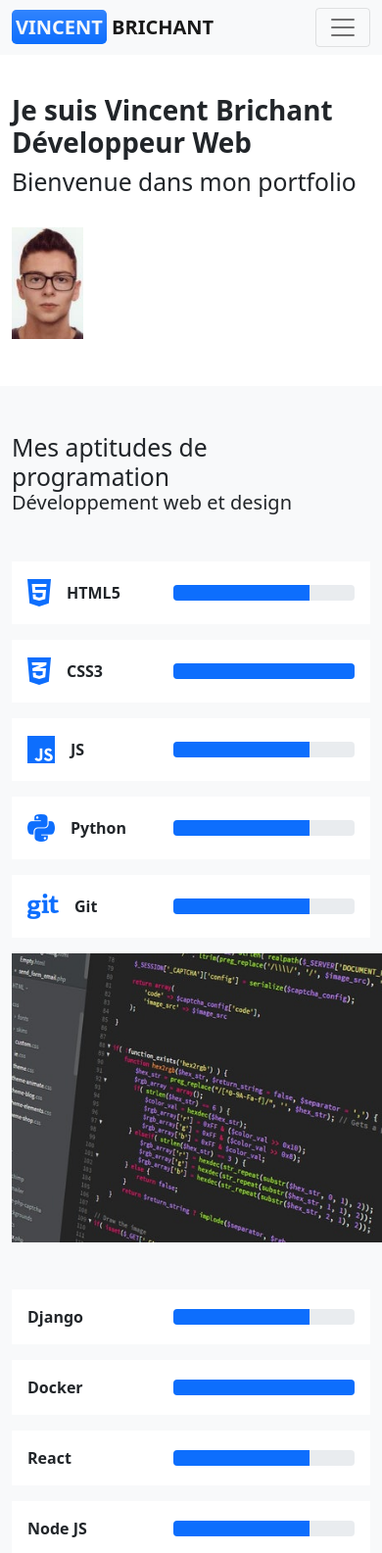
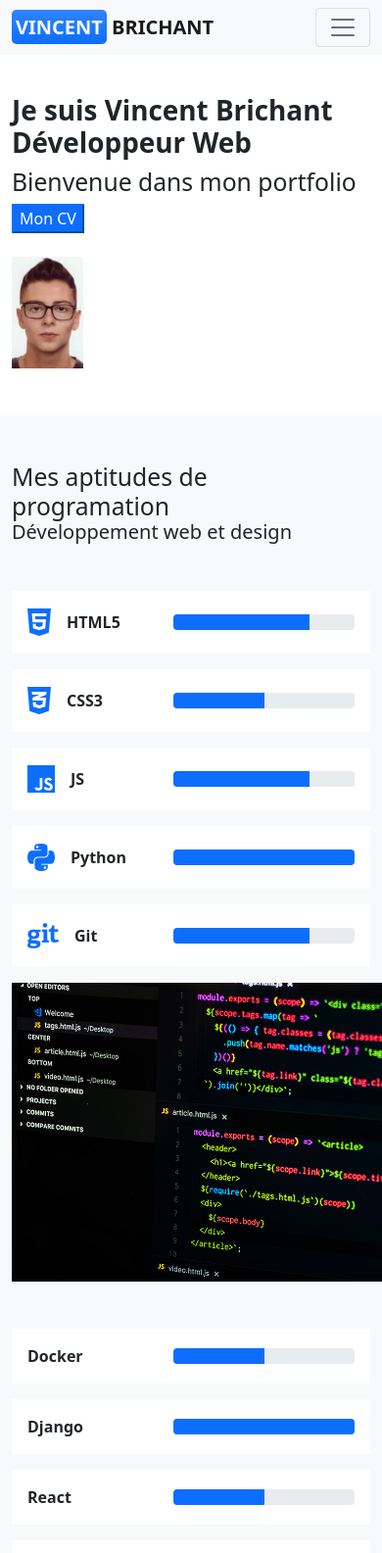
Before and after one commit to vbrichant/my-portfolio, a plain HTML site: page index.html in a window 390 px wide. Shown: the top 1585 px of the page at 98% size. Drawn offline with nearby package versions, Linux system fonts and the light colour scheme.

Commit message:
commit portfolio

```diff
--- a/index.html
+++ b/index.html
@@ -49,6 +49,11 @@
                 <div class="col-12 col-md-6">
                     <h1 class="fw-bold">Je suis <b class="fw-bold">Vincent Brichant</b> Développeur Web</h1>
                     <h2 class="fw-light">Bienvenue dans mon portfolio</h2>
+
+                        <a href="img/Vincent%20Brichant%20CV%20.pdf">
+                            <button class="btn-primary">Mon CV</button>
+                        </a>
+
                 </div>
                 <div class="col-12 col-md-6">
                     <img src="img/vincent_brichant_portrai.jpg" alt="Vincent Brichant" class="text-center" width="20%">
@@ -94,8 +99,8 @@
                                 </div>
                             </div>
                             <div class="col">
-                                <div class="progress" data-bs-toggle="tooltip" title="100%">
-                                    <div class="progress-bar w-100" role="progressbar" aria-valuenow="100"
+                                <div class="progress" data-bs-toggle="tooltip" title="75%">
+                                    <div class="progress-bar w-50" role="progressbar" aria-valuenow="75"
                                          aria-valuemin="0" aria-valuemax="100">
                                     </div>
                                 </div>
@@ -112,8 +117,8 @@
                                 </div>
                             </div>
                             <div class="col">
-                                <div class="progress" data-bs-toggle="tooltip" title="75%">
-                                    <div class="progress-bar w-75" role="progressbar" aria-valuenow="75"
+                                <div class="progress" data-bs-toggle="tooltip" title="65%">
+                                    <div class="progress-bar w-75" role="progressbar" aria-valuenow="65"
                                          aria-valuemin="0" aria-valuemax="100">
                                     </div>
                                 </div>
@@ -130,8 +135,8 @@
                                 </div>
                             </div>
                             <div class="col">
-                                <div class="progress" data-bs-toggle="tooltip" title="75%">
-                                    <div class="progress-bar w-75" role="progressbar" aria-valuenow="75"
+                                <div class="progress" data-bs-toggle="tooltip" title="80%">
+                                    <div class="progress-bar w-100" role="progressbar" aria-valuenow="80"
                                          aria-valuemin="0" aria-valuemax="100">
                                     </div>
                                 </div>
@@ -158,14 +163,14 @@
 
                 </div>
                 <div class="col-12 offset-md-1 col-md-4 my-auto">
-                    <img src="../img/code.png" alt="écran montrant du code php" width="150%">
+                    <img src="../img/code2.png" alt="écran montrant du code php" width="150%">
                 </div>
             </div>
 
             <!-- Design -->
             <div class="row gy-4 mt-4">
                 <div class="col-12 col-md-4 my-auto">
-                    <img src="../img/design.png" alt="écran montrant des designs" width="125%">
+                    <img src="../img/design1.png" alt="écran montrant des designs" width="125%">
                 </div>
                 <div class="col-12 order-first offset-md-1 col-md-7 order-md-last">
 
@@ -174,12 +179,12 @@
                         <div class="row align-items-center">
                             <div class="col-5 col-sm-4 col-lg-3 col-xl-2">
                                 <div class="d-flex align-items-center">
-                                    <p class="fw-bold m-0">Django</p>
+                                    <p class="fw-bold m-0">Docker</p>
                                 </div>
                             </div>
                             <div class="col">
                                 <div class="progress" data-bs-toggle="tooltip" title="75%">
-                                    <div class="progress-bar w-75" role="progressbar" aria-valuenow="75"
+                                    <div class="progress-bar w-50" role="progressbar" aria-valuenow="75"
                                          aria-valuemin="0" aria-valuemax="100">
                                     </div>
                                 </div>
@@ -191,7 +196,7 @@
                         <div class="row align-items-center">
                             <div class="col-5 col-sm-4 col-lg-3 col-xl-2">
                                 <div class="d-flex align-items-center">
-                                    <p class="fw-bold m-0">Docker</p>
+                                    <p class="fw-bold m-0">Django</p>
                                 </div>
                             </div>
                             <div class="col">
@@ -213,7 +218,7 @@
                             </div>
                             <div class="col">
                                 <div class="progress" data-bs-toggle="tooltip" title="75%">
-                                    <div class="progress-bar w-75" role="progressbar" aria-valuenow="75"
+                                    <div class="progress-bar w-50" role="progressbar" aria-valuenow="75"
                                          aria-valuemin="0" aria-valuemax="100">
                                     </div>
                                 </div>
@@ -230,7 +235,7 @@
                             </div>
                             <div class="col">
                                 <div class="progress" data-bs-toggle="tooltip" title="75%">
-                                    <div class="progress-bar w-75" role="progressbar" aria-valuenow="75"
+                                    <div class="progress-bar w-50" role="progressbar" aria-valuenow="75"
                                          aria-valuemin="0" aria-valuemax="100">
                                     </div>
                                 </div>
```
Also changed, not shown: img/code2.png (added), 2 other files.
